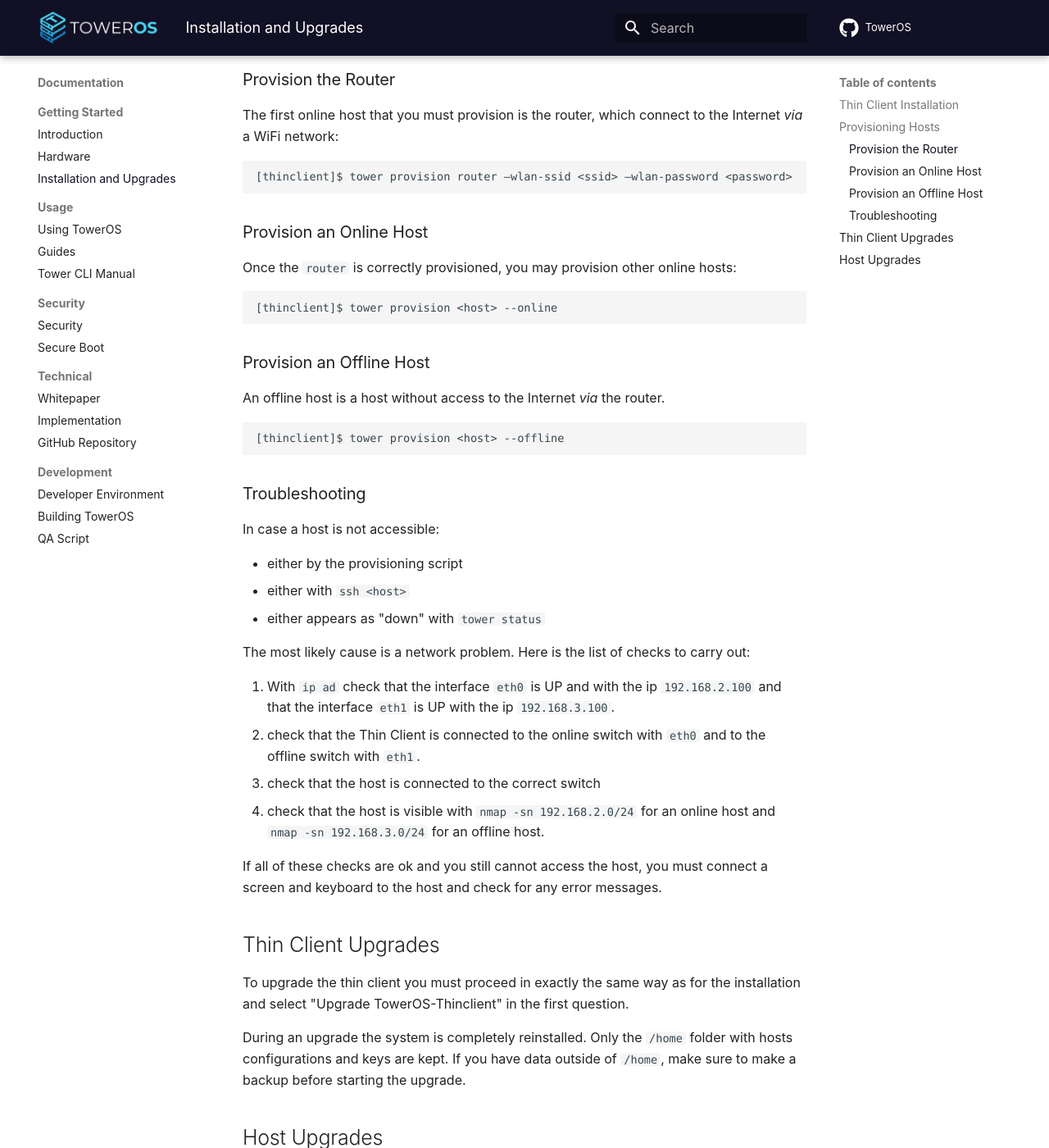
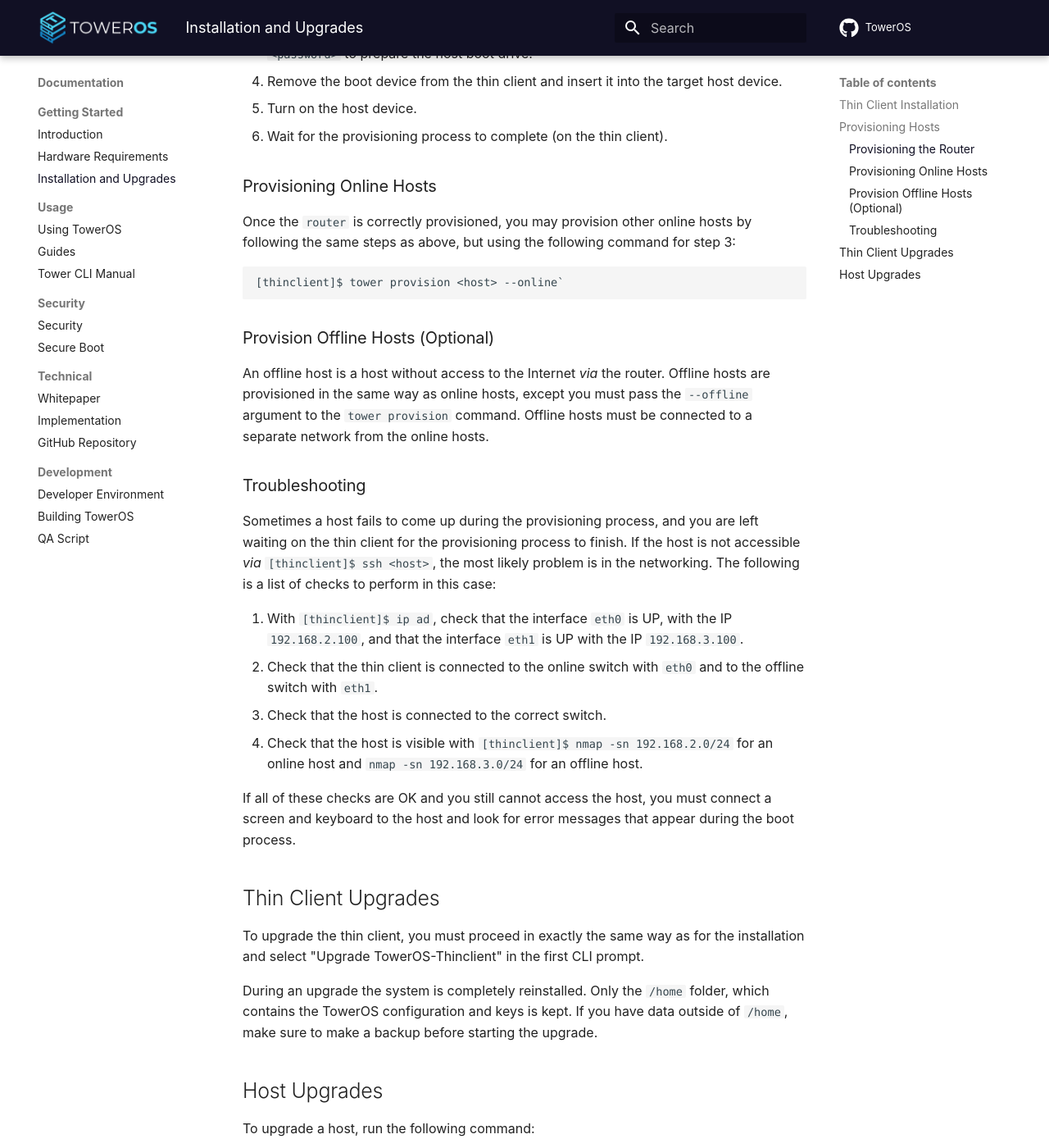
Before and after one commit to towercomputers/toweros, an MkDocs documentation site: the page built from docs/src/installation.md, in a window 1280 px wide and 1400 px high, scrolled down 1067 px. Shown: the whole window at 82% size. Built offline with MkDocs 1.6.1 and Material for MkDocs 9.7.7, drawn with Linux system fonts in a browser that asks for light colours; comment, search, counter and statistics services are not loaded; some of the changed text lies outside the part shown.

Commit message:
Revise `Getting Started` Docs

````diff
--- a/docs/mkdocs.yml
+++ b/docs/mkdocs.yml
@@ -23,7 +23,7 @@
 nav:
   - Getting Started:
     - Introduction: index.md
-    - Hardware: hardware.md
+    - Hardware Requirements: hardware.md
     - Installation and Upgrades: installation.md
   - Usage:
     - Using TowerOS: usage.md
--- a/docs/src/hardware.md
+++ b/docs/src/hardware.md
@@ -1,60 +1,55 @@
 # Hardware
 
-TowerOS is designed to run on a thin client device and several hosts connected _via_ one or two unmanaged Ethernet switches. Two switches are necessary if the user would like to have offline as well as online hosts.
+The architecture of TowerOS requires a significant amount of computer hardware to run: a thin client device, multiple host devices, networking hardware (depending on the host configuration) and various adapters and cables to connect everything together. A TowerOS system is, consequently, not as portable as a conventional personal computing system, but its developers are working on increasing physical portability.
 
 
-## Thin Client Hardware
-The thin client is typically a laptop like the Lenovo X270. The thin client should have an SD card reader for provisioning SD cards that the hosts will boot from if you are using CM4s. (Raspberry Pi 4/5Bs may be booted from a second USB key, however.) The thin client should also have one or two RJ-45 ports, depending on the number of networks in use. Finally, a dedicated USB key for installing / upgrading the thin client (which will host the boot volume for the device).
+## Thin Client
+- The thin client is typically a laptop like a Lenovo X270, but any x86 device will work if it has a screen and keyboard.
+- If you are using any Compute Modules for the hosts, then the thin client should have an SD card reader for provisioning SD cards that the hosts will boot from. (Raspberry Pi 4B/5s may be booted from USB keys, however.)
+- The thin client should also have one or two RJ-45 ports, depending on the number of networks in use (online-only, or one for online hosts and one for offline hosts).
+- A USB-Ethernet adapter, if the thin client doesn't have a built-in Ethernet port. (Recommended: [Olimex USB Ethernet Adapter](https://www.olimex.com/Products/USB-Modules/USB-GIGABIT/open-source-hardware)
+- Finally, you will need a dedicated USB key to serve as the boot device for the thin client.
 
 
-## Networking Hardware
-- DeskPi Super6C when using Compute Module 4 Lites *or* Netgear unmanaged switches when using Raspberry Pi 4/5Bs
-- Olimex USB Ethernet Adapter (https://www.olimex.com/Products/USB-Modules/USB-GIGABIT/open-source-hardware)
-- One Ethernet cable per host.
+## Hosts
+TowerOS currently supports two kinds of host hardware: **Raspberry Pi 4B** or **Raspberry Pi 5** and **Raspberry Pi Compute Module 4 Lite** (“**CM4**” for short). Whereas Raspberry Pi 4B/5s must be connected with standalone switch hardware, CM4 modules may be connected with a board like the DeskPi Super6C, which provides for a much more compact form factor for a complete TowerOS system. CM4 modules may use M.2 SSDs as their persistent storage with a DeskPi Super6C, and they should therefore perform much better than Raspberry Pi 4Bs, which are limited to USB transfer speeds. (Raspberry Pi 5s have an external PCIe port, however, and so may also use SSDs for their storage without being bottlenecked by the USB interface.)
+
+- *Each host needs two storage devices to function properly*: one for the boot filesystem and another for the root filesystem (the one that contains your applications and data).
+- The amount of RAM required for each host is heavily dependent on the intended usage pattern. Generally, at least one host should have 8GB of RAM, so that it can run a web browser comfortably. For the router host, we recommend having at least 2GB of RAM.
+    - The decryption key for the root filesystem is stored directly on the boot device, so the user may remove this device when leaving the host hardware unattended to protect against physical data theft.
+- Different SD cards and USB keys may have very different performance characteristics. In general, USB keys are much faster than SD cards, and SSDs are faster still.
 
 
-## Host Hardware
-TowerOS currently supports two kinds of host hardware: Raspberry Pi 4B  and 5B and Compute Module 4 Lite (“CM4” for short). Whereas Raspberry Pi 4/5Bs must be connected with standalone switch hardware, CM4 modules may be connected with a board like the DeskPi Super6C, which provides for a much more compact form factor for a complete TowerOS system. CM4 modules may easily use M.2 SSDs as their persistent storage _via_ a DeskPi Super6C, and they should therefore perform much better.
-
-### Notes
-- The amount of RAM required for each host is heavily dependent on the intended usage pattern. Generally, at least one host should have 8GB of RAM, to run a web browser. For the router host, we recommend having at least 2GB of RAM.
-- Different SD cards and USB keys may have very different performance characteristics. In general, USB keys are much faster than SD cards, and M.2 SSDs are faster still.
-- Each host needs two storage devices to function properly: one for the boot filesystem and another for the root filesystem (the one that contains your applications and data).
-    - If your system is based on Raspberry PI 4/5Bs, you can use either an SD card or a USB key for each file system (It is recommended to use the fastest device for the root file system).
-    - For CM4s with a DeskPi, you must use an SD card for the boot file system and an M.2 SSD for the root file system.
-    - The decryption key for the root filesystem is stored directly on the boot device, so the user may remove this device when leaving the host hardware unattended to protect against data theft by physical means.
-
-
-### Compute Module 4 Lite
+### Configuration — Compute Module 4 Lite
 
 ![Diagram - CM4](img/diagram-cm4.png)
 
-Using CM4s and the [DeskPi Super6C Board](https://deskpi.com/collections/deskpi-super6c/products/deskpi-super6c-raspberry-pi-cm4-cluster-mini-itx-board-6-rpi-cm4-supported) you can avoid most cables and put all your hosts in a single mini-ITX case. This setup is **more performant, more affordable and more compact**. However, it is also more difficult to debug: the DeskPi only provides USB and HDMI access to slot #1 on the board, and hosts cannot be power cycled individually. To support both online and offline hosts, two independent DeskPi Super6s should be used; otherwise, a single DeskPi will support five online hosts plus the router.
+Using CM4s and the [DeskPi Super6C Board](https://deskpi.com/collections/deskpi-super6c/products/deskpi-super6c-raspberry-pi-cm4-cluster-mini-itx-board-6-rpi-cm4-supported) you can avoid most cables and put all your hosts in a single mini-ITX case. This setup is generally **more performant, more affordable and more compact**. However, it is also more difficult to debug: the DeskPi only provides USB and HDMI access to slot #1 on the board, and hosts cannot be power cycled individually. To support both online and offline hosts, two independent DeskPi Super6s should be used; otherwise, a single DeskPi will support five online hosts plus the router.
 
 #### Requirements
 - Only the CM4 *Lite* is supported.
-- Only the CM4 Lite module used for the router must have on-board WiFi (the others may be entirely wireless).
-  - N.B. With the DeskPi, it's possible to disable wireless connectivity for each CM4 with a jumper.
-- CM4s must be booted from an SD card, which will hold the boot partition.
+- The CM4 module used for the router must have on-board WiFi; the others may be wireless. (With the DeskPi, it's possible to disable wireless connectivity for each CM4 with a jumper.)
+- CM4s must be booted from an SD card, which will contain the boot partition.
 - Accordingly, you must have an SD Card reader for the thin client.
-- CM4s must use an M.2 SSD for the root partition.
+- When using a DeskPi Super 6C, you must use an SD card for the boot file system and an M.2 SSD for the root file system.
 
 
-### Raspberry Pi 4B or 5B
+### Configuration — Raspberry Pi 4B or 5
 
 ![Diagram - RPi](img/diagram-rpi.png)
 
-Using standard Raspberry Pi 4/5Bs for your system is most appropriate if it does not need to be portable, because of the additional bulk of the Raspberry Pi form factor. If you wish to support offline hosts, then you need two unmanaged switches; otherwise, one will do.
+Using standard Raspberry Pi 4B/5s for your system is most appropriate if it does not need to be portable, because of the additional bulk of the Raspberry Pi form factor. If you wish to support offline hosts, then you need two unmanaged switches; otherwise, one will do.
 
 #### Requirements
-- You will need either two USB keys, or one USB key and one SD card per host. (For best performance, the root partition should reside on a fast USB key, which should be plugged into the blue USB 3.0 port.)
+- If your system is based on Raspberry PI 4B/5s, you can use either an SD card or a USB key for each file system. Note: The speed of the root file system will have a significant impact on overall system performance. With the Raspberry Pi 4B, getting the best performance requires that a fast USB drive be used for the root file system and that it be connected _via_ the blue USB 3.0 port.
+- One Ethernet cable per host
+- One unmanaged (gigabit) switch per host network
 - If you are using a PoE switch, you will need one PoE hat per host; if not, a USB hub may be used for power delivery.
-- You will need one RTC Clock hat for each offline host.
-- If you use Raspberry Pi 5B and want to boot from USB keys, you must use a 5V5A power supply.
+- If you are using a Raspberry Pi 5 and want to boot from a USB key, then you must use a 5V 5A power supply.
 
 
-## Hardware for Debugging
-* Monitor
-* micro HDMI adapter
-* USB Keyboard
-* USB Mouse
+## Additional Hardware for Debugging
+* Monitor for Hosts
+* micro HDMI Adapter
+* USB Keyboard for Hosts
+* USB Mouse for Hosts
--- a/docs/src/installation.md
+++ b/docs/src/installation.md
@@ -4,81 +4,72 @@
 
 To use TowerOS, you must first install the image for the thin client on the device you wish to use (normally a laptop):
 
-1. Download the latest image here: [https://github.com/towercomputers/toweros/releases/latest](https://github.com/towercomputers/toweros/releases/latest).
+1. Download the latest installation image from the [TowerOS GitHub releases page](https://github.com/towercomputers/toweros/releases/latest).
 2. Prepare a bootable USB medium using the above image.
-3. Boot the thin client with the USB drive and follow the instructions.
+3. Boot the thin client with the USB drive and follow the on-screen instructions.
 
 ## Provisioning Hosts
-Hosts are divided into two types: *online* and *offline*. Online hosts live on a separate LAN from offline hosts, and the thin client is connected to both networks. One online host is deemed the “router”, and the router is responsible for providing Internet access to the thin client and all other hosts. If you do not wish to maintain two separate networks, you can simply not provision any offline hosts.
+Hosts are divided into two types: *online* and *offline*. Online hosts live on a separate LAN from offline hosts, and the thin client is connected to both networks. One online host is identified as the “router”, and the router is responsible for providing Internet access to the thin client and all other hosts. If you do not wish to maintain two separate networks, you can simply not provision any offline hosts.
 
 TowerOS provides tools for easily provisioning new hosts with the following steps, with the user guided through them by the `tower` CLI tool:
 
-1. Insert the root device (SD card or USB key for RPI, M.2 SSD for CM4) into the **host hardware**.
-2. Insert the boot device (SD card or USB key for RPI, SD card for CM4) into the **thin client**.
-3. Call the `[thinclient]$ tower provision` command to prepare the boot device.
-4. Remove the boot device from the thin client and insert it into the target host hardware.
-5. Turn on the host hardware.
-6. Wait for the provisioning process to complete on the thin client.
 
-*NOTE:* You must provision a router before you provision any other online hosts.
+*Note:* You must provision a router before you provision any other online hosts.
 
-*NOTE:* It is a good idea to reserve one (offline) host for managing removable storage (esp. when using the DeskPi Super6C and CM4s, since then only one host has USB ports exposed).
+*Note:* It is a good idea to reserve one (offline) host for managing removable storage (esp. when using the DeskPi Super6C and CM4s, since then only one host has its USB ports exposed).
 
 
-### Provision the Router
-The first online host that you must provision is the router, which connect to the Internet _via_ a WiFi network:
+### Provisioning the Router
+The first online host that you must provision is the router, which connects to the Internet _via_ a WiFi network:
+
+1. Insert the root device (SD card or USB key for RPI, M.2 SSD for CM4) into the *host device*.
+2. Insert the boot device (SD card or USB key for RPI, SD card for CM4) into the *thin client*.
+3. Run `[thinclient]$ tower provision router –wlan-ssid <ssid> –wlan-password <password>` to prepare the host boot drive.
+4. Remove the boot device from the thin client and insert it into the target host device.
+5. Turn on the host device.
+6. Wait for the provisioning process to complete (on the thin client).
+
+### Provisioning Online Hosts
+Once the `router` is correctly provisioned, you may provision other online hosts by following the same steps as above, but using the following command for step 3:
 
 ```
-[thinclient]$ tower provision router –wlan-ssid <ssid> –wlan-password <password>
+[thinclient]$ tower provision <host> --online`
 ```
 
-### Provision an Online Host
-Once the `router` is correctly provisioned, you may provision other online hosts:
 
-```
-[thinclient]$ tower provision <host> --online
-```
+### Provision Offline Hosts (Optional)
+An offline host is a host without access to the Internet _via_ the router. Offline hosts are provisioned in the same way as online hosts, except you must pass the `--offline` argument to the `tower provision` command. Offline hosts must be connected to a separate network from the online hosts.
 
-### Provision an Offline Host
-An offline host is a host without access to the Internet _via_ the router.
-
-```
-[thinclient]$ tower provision <host> --offline
-```
 
 ### Troubleshooting
 
-In case a host is not accessible:
+Sometimes a host fails to come up during the provisioning process, and you are left waiting on the thin client for the provisioning process to finish. If the host is not accessible _via_ `[thinclient]$ ssh <host>`, the most likely problem is in the networking. The following is a list of checks to perform in this case:
 
-- either by the provisioning script
-- either with `ssh <host>`
-- either appears as "down" with `tower status`
+1. With `[thinclient]$ ip ad`, check that the interface `eth0` is UP, with the IP `192.168.2.100`, and that the interface `eth1` is UP with the IP `192.168.3.100`.
+1. Check that the thin client is connected to the online switch with `eth0` and to the offline switch with `eth1`.
+1. Check that the host is connected to the correct switch.
+1. Check that the host is visible with `[thinclient]$ nmap -sn 192.168.2.0/24` for an online host and `nmap -sn 192.168.3.0/24` for an offline host.
 
-The most likely cause is a network problem. Here is the list of checks to carry out:
-
-1. With `ip ad` check that the interface `eth0` is UP and with the ip `192.168.2.100` and that the interface `eth1` is UP with the ip `192.168.3.100`.
-1. check that the Thin Client is connected to the online switch with `eth0` and to the offline switch with `eth1`.
-1. check that the host is connected to the correct switch
-1. check that the host is visible with `nmap -sn 192.168.2.0/24` for an online host and `nmap -sn 192.168.3.0/24` for an offline host.
-
-If all of these checks are ok and you still cannot access the host, you must connect a screen and keyboard to the host and check for any error messages.
+If all of these checks are OK and you still cannot access the host, you must connect a screen and keyboard to the host and look for error messages that appear during the boot process.
 
 
 ## Thin Client Upgrades
 
-To upgrade the thin client you must proceed in exactly the same way as for the installation and select "Upgrade TowerOS-Thinclient" in the first question.
+To upgrade the thin client, you must proceed in exactly the same way as for the installation and select "Upgrade TowerOS-Thinclient" in the first CLI prompt.
 
-During an upgrade the system is completely reinstalled. Only the `/home` folder with hosts configurations and keys are kept. If you have data outside of `/home`, make sure to make a backup before starting the upgrade.
+During an upgrade the system is completely reinstalled. Only the `/home` folder, which contains the TowerOS configuration and keys is kept. If you have data outside of `/home`, make sure to make a backup before starting the upgrade.
 
 
 ## Host Upgrades
+
+To upgrade a host, run the following command:
 
 ```
 [thinclient]$ tower upgrade <host>
 ```
 
-During an upgrade the system is completely reinstalled. Only the /home folder is kept. If you have data outside of /home, make sure to make a backup before starting the upgrade.
+During an upgrade the system is completely reinstalled; only the `/home` folder is kept. If you have data stored on the host outside of `/home`, make sure to make a backup before starting the upgrade.
 
-Once the system is upgrade, all applications installed with `tower install <host>` are automatically re-installed.
+Once the system has been upgraded, all applications installed with `tower install <host>` are automatically re-installed.
 
-Note: Always upgrade the router before other hosts.
+*Note:* Always upgrade the router before other hosts.
````
Also changed, not shown: docs/src/index.md (+3 -3 lines).
